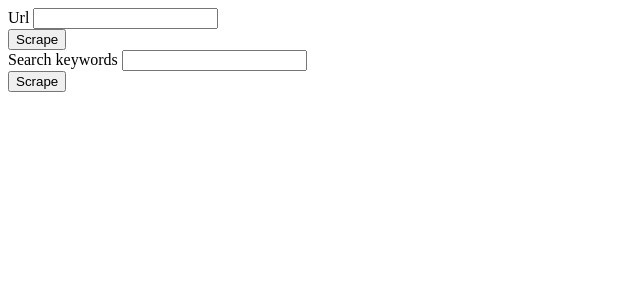
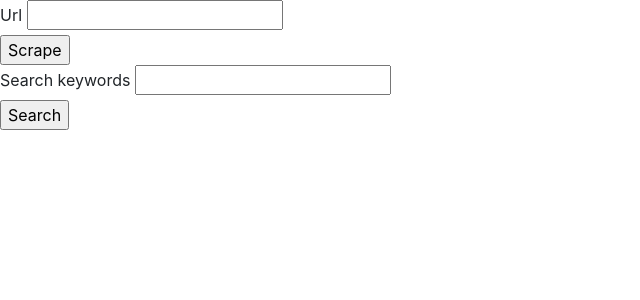
Before and after one commit to davidgrigorianc/php_bot, a PHP site: page / in a window 1280 px wide. Shown: the top 300 px of the page, without its empty margins (0-640 px from the left). Run offline with PHP 8.4, Linux system fonts and the light colour scheme; some libraries are stand-ins or nearby versions.

Commit message:
small changes

```diff
--- a/index.php
+++ b/index.php
@@ -1,6 +1,12 @@
 <!DOCTYPE html>
         <html lang="en">
             <head>
+                <meta charset="utf-8">
+                <meta name="viewport" content="width=device-width, initial-scale=1, shrink-to-fit=no">
+
+                <!-- Bootstrap CSS -->
+                <link rel="stylesheet" href="https://stackpath.bootstrapcdn.com/bootstrap/4.2.1/css/bootstrap.min.css" integrity="sha384-GJzZqFGwb1QTTN6wy59ffF1BuGJpLSa9DkKMp0DgiMDm4iYMj70gZWKYbI706tWS" crossorigin="anonymous">
+
                 <title>Php Bot</title>
             </head>
             <body>
@@ -18,7 +24,11 @@
                             <label for="url">Search keywords</label>
                             <input type="text" name="search" id="search" autocomplete="off">
                     </div>
-                    <input type="submit" value="Scrape">
+                    <input type="submit" value="Search">
                 </form>
+
+                <script src="https://code.jquery.com/jquery-3.3.1.slim.min.js" integrity="sha384-q8i/X+965DzO0rT7abK41JStQIAqVgRVzpbzo5smXKp4YfRvH+8abtTE1Pi6jizo" crossorigin="anonymous"></script>
+                <script src="https://cdnjs.cloudflare.com/ajax/libs/popper.js/1.14.6/umd/popper.min.js" integrity="sha384-wHAiFfRlMFy6i5SRaxvfOCifBUQy1xHdJ/yoi7FRNXMRBu5WHdZYu1hA6ZOblgut" crossorigin="anonymous"></script>
+                <script src="https://stackpath.bootstrapcdn.com/bootstrap/4.2.1/js/bootstrap.min.js" integrity="sha384-B0UglyR+jN6CkvvICOB2joaf5I4l3gm9GU6Hc1og6Ls7i6U/mkkaduKaBhlAXv9k" crossorigin="anonymous"></script>
             </body>
         </html>
```
